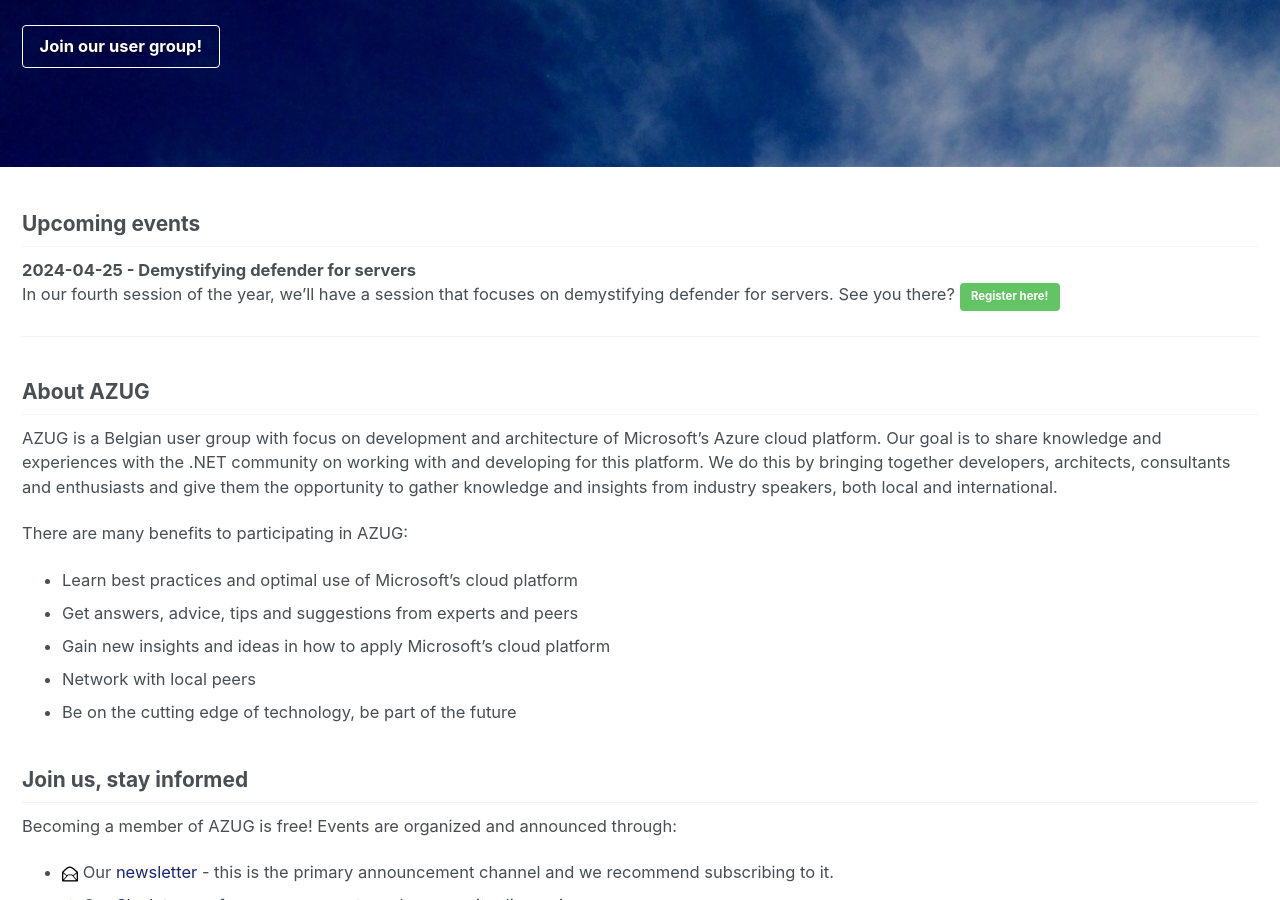
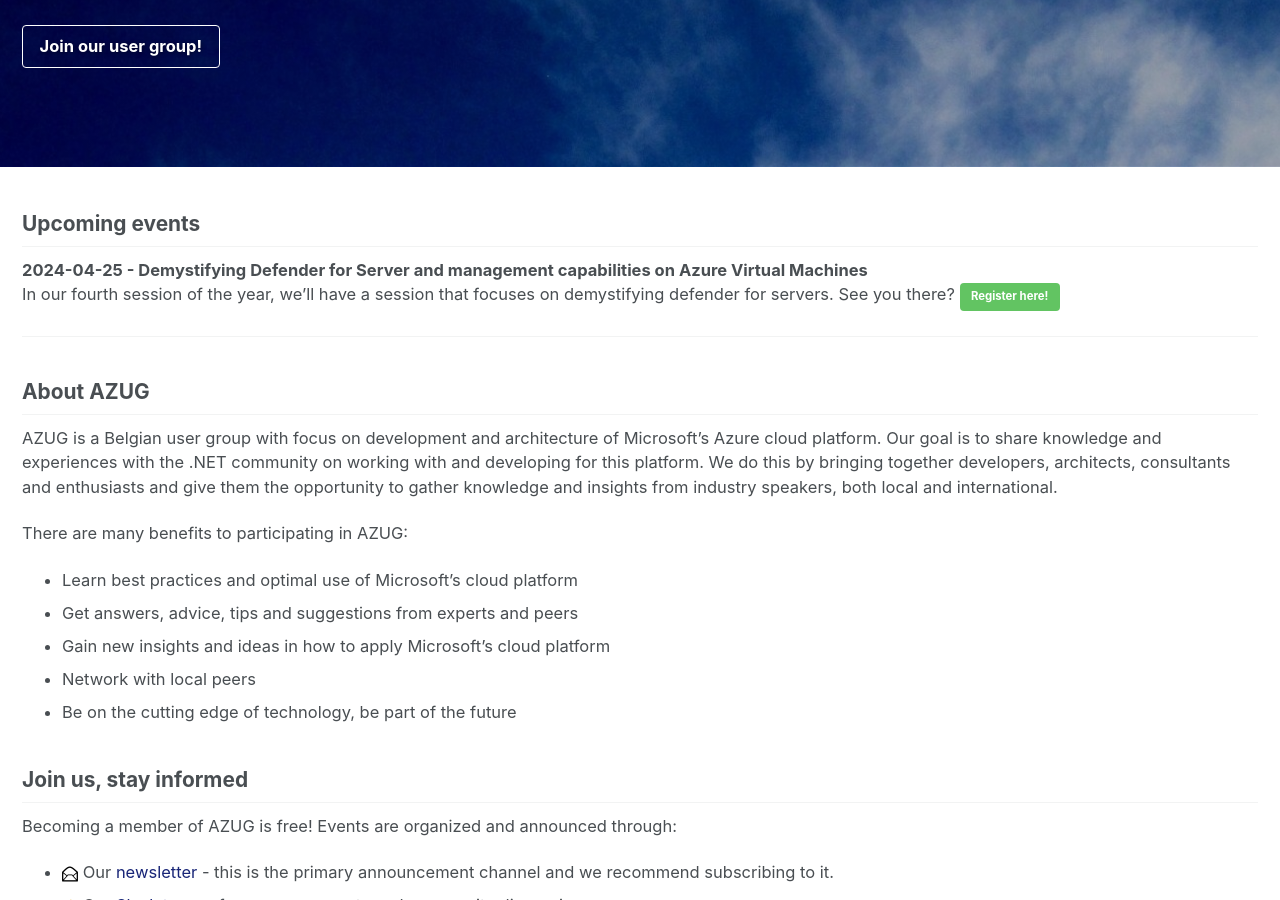
Before and after one commit to AzugBe/azugbe.github.io, a Jekyll site: the page built from index.md, in a window 1280 px wide and 900 px high, scrolled down 392 px. Built offline with Jekyll 4.4.1, drawn with Linux system fonts in a browser that asks for light colours; our own code applies the rules of GitHub Pages for plain Markdown files; comment, search, counter and statistics services are not loaded.

Commit message:
Update index.md

```diff
--- a/index.md
+++ b/index.md
@@ -14,7 +14,7 @@ excerpt: "The Belgium Azure User Group focuses on knowledge sharing and networki
 
 ## Upcoming events
 
-**2024-04-25 - Demystifying defender for servers**<br>
+**2024-04-25 - Demystifying Defender for Server and management capabilities on Azure Virtual Machines**<br>
 In our fourth session of the year, we'll have a session that focuses on demystifying defender for servers. See you there? [Register here!](https://www.azug.be/events/2024/04/25/demystifying-defender-for-servers){: .btn .btn--success}
 
 <hr />
```
